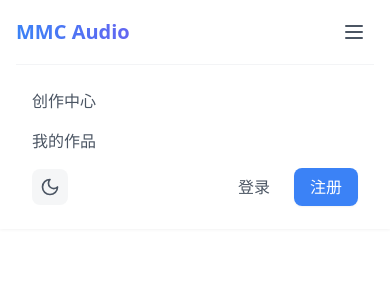
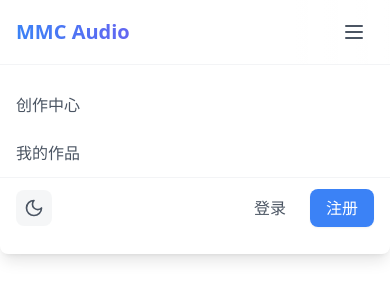
Before and after one commit to lfhwnqe/english-sst, a Next.js app: page /nuo/play in a window 390 px wide. Both pictures are taken after a click on the button 354 px from the left and 32 px from the top of the page. Shown: the top 300 px of the page. Built offline with nearby package versions, Linux system fonts and the light colour scheme.

Commit message:
feat: enhance AppHeader component with gradient background and animation; improve mobile navigation transitions and link hover effects for better user experience

```diff
--- a/app/components/common/appHeader.tsx
+++ b/app/components/common/appHeader.tsx
@@ -19,8 +19,8 @@ function AppHeader() {
 
   return (
     <header className="fixed w-full top-0 z-50">
-      <div className="bg-white dark:bg-gray-900/90 backdrop-blur-sm shadow-[0_1px_3px_0_rgb(0,0,0,0.05)] dark:shadow-none">
-        <nav className="max-w-7xl mx-auto px-4 sm:px-6 lg:px-8">
+      <div className="bg-gradient-to-r from-white via-white to-white/95 dark:from-gray-900/95 dark:via-gray-900/95 dark:to-gray-900/90 backdrop-blur-sm shadow-[0_1px_3px_0_rgb(0,0,0,0.05)] dark:shadow-none bg-[length:200%_200%] animate-gradient">
+        <nav className="max-w-7xl mx-auto px-4 sm:px-6 lg:px-8 relative">
           <div className="flex items-center justify-between h-16">
             {/* Logo */}
             <Link href="/" className="flex items-center space-x-2">
@@ -35,9 +35,15 @@ function AppHeader() {
                 <Link
                   key={item.name}
                   href={item.href}
-                  className="px-3 py-2 text-gray-600 dark:text-gray-300 hover:text-blue-500 dark:hover:text-blue-400 transition-colors"
+                  className="relative px-3 py-2 text-gray-600 dark:text-gray-300 transition-all duration-300 group hover:text-blue-500 dark:hover:text-blue-400"
                 >
-                  {item.name}
+                  <span className="relative z-10">{item.name}</span>
+                  <div
+                    className="absolute inset-0 bg-gradient-to-r from-blue-500/5 via-blue-500/10 to-indigo-500/5
+                    dark:from-blue-400/5 dark:via-blue-400/10 dark:to-indigo-400/5
+                    opacity-0 group-hover:opacity-100 transition-all duration-300 rounded-lg
+                    scale-90 group-hover:scale-100"
+                  />
                 </Link>
               ))}
 
@@ -71,31 +77,47 @@ function AppHeader() {
                 onClick={() => setIsMenuOpen(!isMenuOpen)}
                 className="p-2 rounded-lg text-gray-600 dark:text-gray-300 hover:bg-gray-100/80 dark:hover:bg-gray-800 transition-colors"
               >
-                <MenuIcon size={24} />
+                <MenuIcon size={24} className={`transform transition-transform duration-300 ${isMenuOpen ? 'rotate-180' : ''}`} />
               </button>
             </div>
           </div>
 
-          {/* Mobile Navigation */}
-          {isMenuOpen && (
-            <div className="md:hidden py-4 bg-white dark:bg-gray-900 border-t border-gray-100 dark:border-gray-800">
+          {/* Mobile Navigation - 修改定位和层级 */}
+          <div
+            className={`
+              absolute
+              left-0
+              right-0
+              top-full
+              md:hidden
+              transform
+              transition-all
+              duration-300
+              ease-in-out
+              origin-top
+              ${isMenuOpen
+                ? 'opacity-100 scale-y-100 translate-y-0'
+                : 'opacity-0 scale-y-0 -translate-y-4 pointer-events-none'
+              }
+            `}
+          >
+            <div className="py-4 bg-white dark:bg-gray-900 border-t border-gray-100 dark:border-gray-800 rounded-b-lg shadow-lg">
               {navigation.map((item) => (
                 <Link
                   key={item.name}
                   href={item.href}
-                  className="block px-4 py-2 text-gray-600 dark:text-gray-300 hover:bg-gray-100/80 dark:hover:bg-gray-800 transition-colors"
+                  className="block px-4 py-3 text-gray-600 dark:text-gray-300 hover:bg-gray-100/80 dark:hover:bg-gray-800 transition-colors"
                   onClick={() => setIsMenuOpen(false)}
                 >
                   {item.name}
                 </Link>
               ))}
-              <div className="px-4 py-2 flex items-center justify-between">
+              <div className="px-4 py-3 flex items-center justify-between border-t border-gray-100 dark:border-gray-800">
                 <button
                   onClick={() => setTheme(theme === "dark" ? "light" : "dark")}
                   className="p-2 rounded-lg bg-gray-100/80 dark:bg-gray-800 text-gray-600 dark:text-gray-300 hover:bg-gray-200/80 dark:hover:bg-gray-700 transition-colors"
                 >
-                  {mounted &&
-                    (theme === "dark" ? <Sun size={20} /> : <Moon size={20} />)}
+                  {mounted && (theme === "dark" ? <Sun size={20} /> : <Moon size={20} />)}
                 </button>
                 <div className="space-x-2">
                   <Link
@@ -113,7 +135,7 @@ function AppHeader() {
                 </div>
               </div>
             </div>
-          )}
+          </div>
         </nav>
       </div>
     </header>
--- a/tailwind.config.js
+++ b/tailwind.config.js
@@ -11,6 +11,16 @@ const config = {
         background: "var(--background)",
         foreground: "var(--foreground)",
       },
+      keyframes: {
+        gradient: {
+          '0%': { backgroundPosition: '0% 50%' },
+          '50%': { backgroundPosition: '100% 50%' },
+          '100%': { backgroundPosition: '0% 50%' },
+        },
+      },
+      animation: {
+        gradient: 'gradient 15s ease infinite',
+      },
     },
   },
   plugins: [],
```
